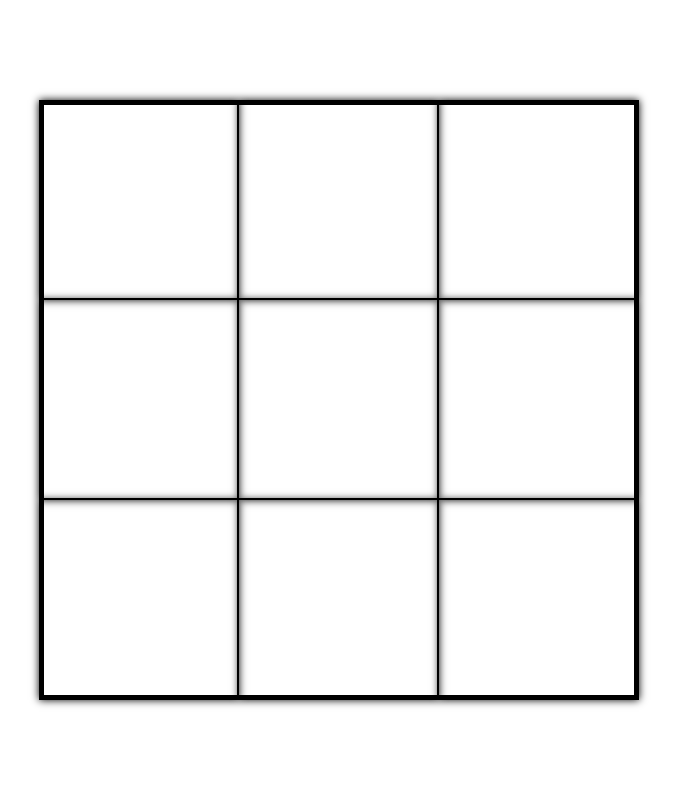
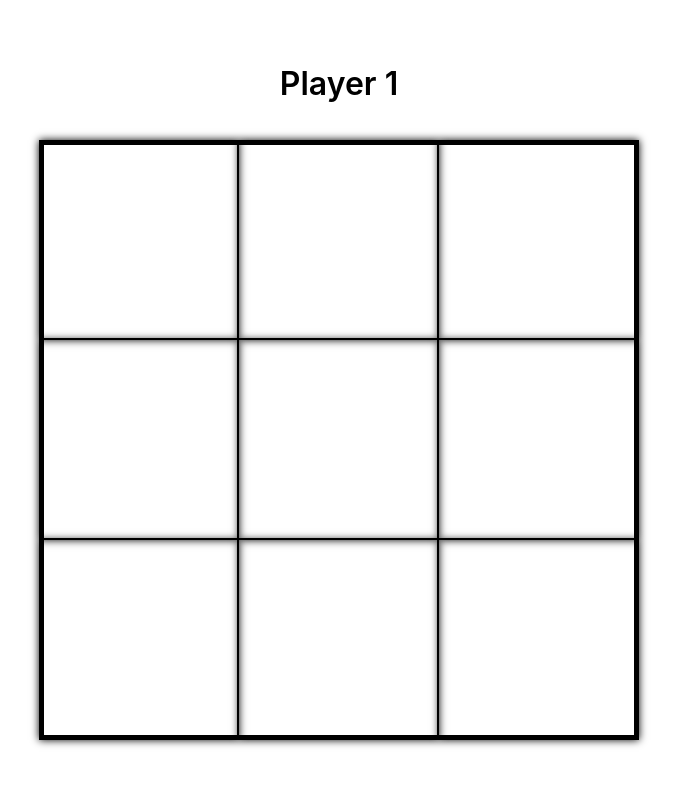
Before and after one commit to giorashc-cloud/tic-tac-toe, a React (Vite) app: page / in a window 1280 px wide. Shown: the top 786 px of the page, without its empty margins (301-978 px from the left). Built offline with nearby package versions, Linux system fonts and the light colour scheme.

Commit message:
adds logic to switch between players on each turn

```diff
--- a/src/components/TicTacToeBoard.css
+++ b/src/components/TicTacToeBoard.css
@@ -1,3 +1,31 @@
+
+.tictactoe-container {
+  display: flex;
+  flex-direction: column;
+  align-items: center;
+  justify-content: center;
+  height: 100vh;
+  width: 100vw;
+  position: absolute;
+  top: 0;
+  left: 0;
+  --ttt-line-color: #000;
+}
+
+@media (prefers-color-scheme: dark) {
+  .tictactoe-container {
+    --ttt-line-color: #fff;
+  }
+}
+
+.tictactoe-header {
+  font-family: -apple-system, BlinkMacSystemFont, "Segoe UI", Roboto, Helvetica, Arial, sans-serif;
+  font-size: 2rem;
+  font-weight: 600;
+  color: var(--ttt-line-color);
+  margin-bottom: 2rem;
+  text-align: center;
+}
 
 .tictactoe-board {
   display: grid;
@@ -7,17 +35,7 @@
   height: 80vh;
   max-width: 600px;
   max-height: 600px;
-  margin: auto;
-  position: absolute;
-  top: 0; left: 0; right: 0; bottom: 0;
   box-sizing: border-box;
-  --ttt-line-color: #000;
-}
-
-@media (prefers-color-scheme: dark) {
-  .tictactoe-board {
-    --ttt-line-color: #fff;
-  }
 }
 
 .tictactoe-cell {
--- a/src/components/TicTacToeBoard.tsx
+++ b/src/components/TicTacToeBoard.tsx
@@ -7,17 +7,18 @@ type CellValue = "X" | "O" | null;
 
 export const TicTacToeBoard: React.FC = () => {
   const [cells, setCells] = useState<CellValue[]>(Array(GRID_SIZE * GRID_SIZE).fill(null));
-  const [currentShape, setCurrentShape] = useState<"X" | "O">("X");
+  const [currentPlayer, setCurrentPlayer] = useState<1 | 2>(1);
 
   const handleCellClick = (index: number) => {
     if (cells[index] !== null) return; // Cell already filled
 
     const newCells = [...cells];
-    newCells[index] = currentShape;
+    // Player 1 always uses X, Player 2 always uses O
+    newCells[index] = currentPlayer === 1 ? "X" : "O";
     setCells(newCells);
 
-    // Toggle shape for next click
-    setCurrentShape(currentShape === "X" ? "O" : "X");
+    // Toggle player for next turn
+    setCurrentPlayer(currentPlayer === 1 ? 2 : 1);
   };
 
   const renderShape = (value: CellValue) => {
@@ -44,6 +45,10 @@ export const TicTacToeBoard: React.FC = () => {
   };
 
   return (
+    <div className="tictactoe-container">
+      <div className="tictactoe-header">
+        Player {currentPlayer}
+      </div>
       <div className="tictactoe-board">
         {cells.map((value, idx) => (
           <div
@@ -55,5 +60,6 @@ export const TicTacToeBoard: React.FC = () => {
           </div>
         ))}
       </div>
+    </div>
   );
 };
```
Lines whose indentation alone changed are shown as unchanged.
